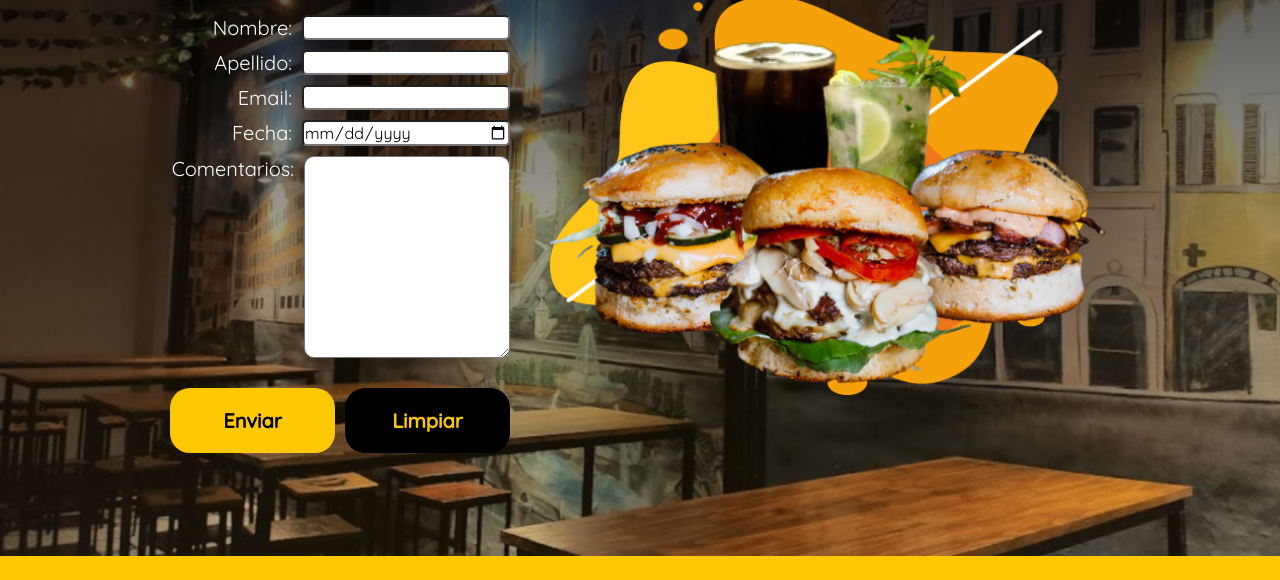
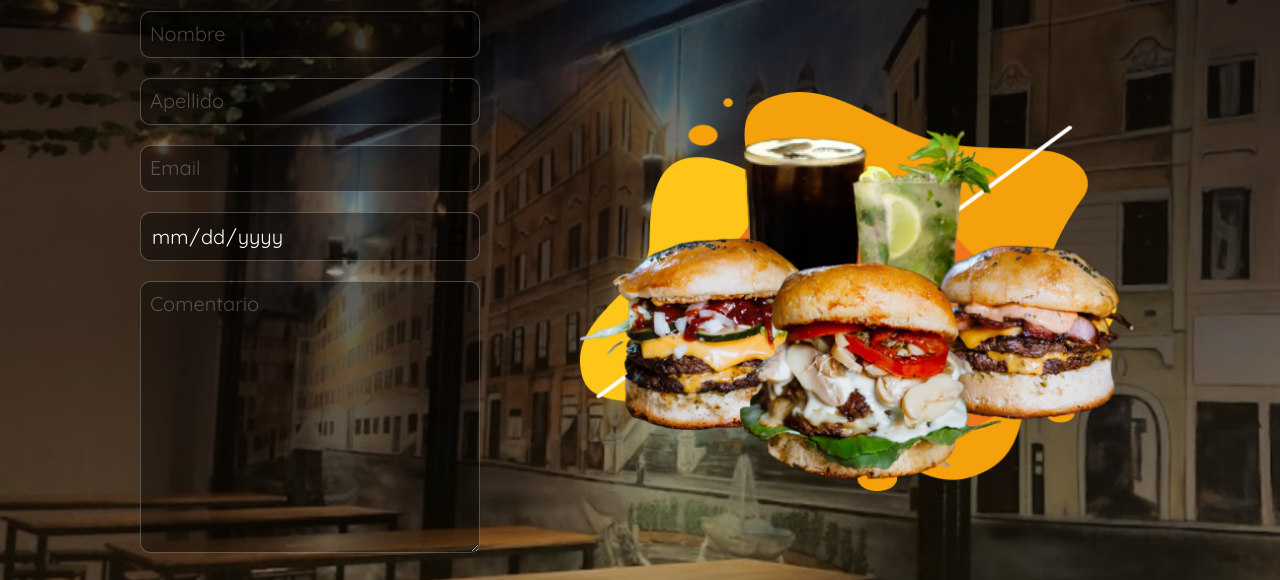
Before and after one commit to orquera10/proyectoCoderElBurgues, a plain HTML site: page pages/reservas.html in a window 1280 px wide. Shown: the part 304-884 px from the top of the page. Drawn offline with nearby package versions, Linux system fonts and the light colour scheme; a web font is replaced by a local one.

Commit message:
agregado de efectos y algunas modificaciones en gral

```diff
--- a/css/estilos.css
+++ b/css/estilos.css
@@ -463,7 +463,7 @@ footer p{
     background-size:cover;
     display: flex;
     flex-direction: column;
-    gap: 4rem;
+    /* gap: 4rem; */
 }
 .mainNosotros h1{
     color: white;
@@ -523,7 +523,7 @@ footer p{
     display: flex;
     justify-content: center;
     align-items: center;
-    gap: 4rem;
+    gap: 10rem;
     padding: 10rem 0rem;
     min-height: 65vh;
 }
@@ -543,36 +543,54 @@ footer p{
 .formulario form{
     display: flex;
     flex-direction: column;
-    gap: 1rem;
+    gap: 2rem;
 }
-.formulario form div{
+.inputBox{
     display: flex;
     width: 100%;
-    justify-content: flex-end;
+    position: relative;
 }
-.formulario form label{
-    font-family: Quicksand, sans-serif;
+.inputBox span{
     font-size: 2rem;
-    font-weight: 400;
     color: white;
-    padding-right: 1rem;
+    position: absolute;
+    left: 0;
+    padding: 1rem;
+    pointer-events: none;
+    color: rgba(255,255,255,0.25);
+    transition: 0.5s;
 }
-.formulario form input{
-    font-family: Quicksand, sans-serif;
-    font-size: 1.6rem;
-    font-weight: 400;
-    background-color: white;
-    border-radius: 0.5rem;
-    width: 60%;
+.formulario form input,textarea{
+    padding: 1rem;
+    width: 100%;
+    border: 1px solid rgba(255,255,255,0.25);
+    background-color:rgba(0, 0, 0, 0.4);
+    border-radius: 10px;
+    outline: none;
+    color: white;
+    font-family: quicksand, sans-serif;
+    font-size: 2rem;
+    transition: 0.5s;
 }
-.formulario form textarea{
-    font-family: Quicksand, sans-serif;
-    font-size: 1.6rem;
-    font-weight: 400;
-    background-color: white;
-    border-radius: 1rem;
-    width: 60%;
+.formulario form input:valid ~ span,textarea:valid ~ span, .formulario form input:focus ~ span,textarea:focus ~ span{
+    color: #FCC703;
+    transform: translateX(1rem) translateY(-0.7rem);
+    font-size: 1.3rem;
+    padding: 0 10px;
+    background: rgba(0, 0, 0, 1);
+    border-left: 1px solid #FCC703;
+    border-right: 1px solid #FCC703;
+    letter-spacing: 0.2rem;
 }
+.formulario form input:valid,textarea:valid ,.formulario form input:focus,textarea:focus{
+    border: 1px solid #FCC703;
+}
+
+
+
+
+
+
 .botonesForm{
     display: flex;
     gap: 1rem;
@@ -722,6 +740,9 @@ footer p{
         width: 6rem;
         height: 6rem;
     }
+    #btnInicio{
+        padding: 5px 10px;
+    }
     .menuNav span a{
         font-size: 1.6rem;
     }
@@ -754,7 +775,8 @@ footer p{
         padding: 2.2rem 4rem;
     }
     .mainReservas {
-        flex-direction: column;
+        flex-direction: column-reverse;
+        gap: 5rem;
     }
     .gridGaleria{
         display: grid;
@@ -811,11 +833,11 @@ footer p{
     }
     .menuNav span{
         display: block;
-        margin: 4rem 0;
+        margin: 3rem 0;
         line-height: 30px;
     }
     .menuNav span a{
-        font-size: 2.4rem;
+        font-size: 1.5rem;
     }
     #check:checked ~ .menuNav{
         top: 8rem;
@@ -864,7 +886,8 @@ footer p{
     }
     .mainReservas {
         padding: 2rem 0;
-        flex-direction: column;
+        flex-direction: column-reverse;
+        gap: 2rem;
     }
     .mainReservas img{
         width: 27rem;
--- a/pages/reservas.html
+++ b/pages/reservas.html
@@ -33,25 +33,25 @@
             <article class="formulario">
                 <h1>Hace tu reserva</h1>
                 <form action=" ">
-                    <div>
-                        <label for="nombre"> Nombre: </label>
-                        <input type="text" name="nombre">
+                    <div class="inputBox">
+                        <input type="text" required="required">
+                        <span>Nombre</span>
                     </div>
-                    <div>
-                        <label for="apellido"> Apellido: </label>
-                        <input type="text" name="apellido">
+                    <div class="inputBox">
+                        <input type="text" required="required">
+                        <span>Apellido</span>
                     </div>
-                    <div>
-                        <label for="correo"> Email: </label>
-                        <input type="email" name="correo">
+                    <div class="inputBox">
+                        <input type="email" required="required">
+                        <span>Email</span>
                     </div>
-                    <div>
-                        <label for="fecha"> Fecha: </label>
-                        <input type="date" name="fecha">
-                    </div>
-                    <div>
-                        <label for="comentario">Comentarios:</label>
-                        <textarea name="comentario" rows="10"></textarea><br>
+                    <div class="inputBox">
+                        <input type="date" required="required">
+
+                    </div >
+                    <div class="inputBox">
+                        <textarea name="comentario" rows="10" required="required"></textarea>
+                        <span>Comentario</span>
                     </div>
                 </form>
                 <div class="botonesForm">
```
Also changed, not shown: 1 other file.
